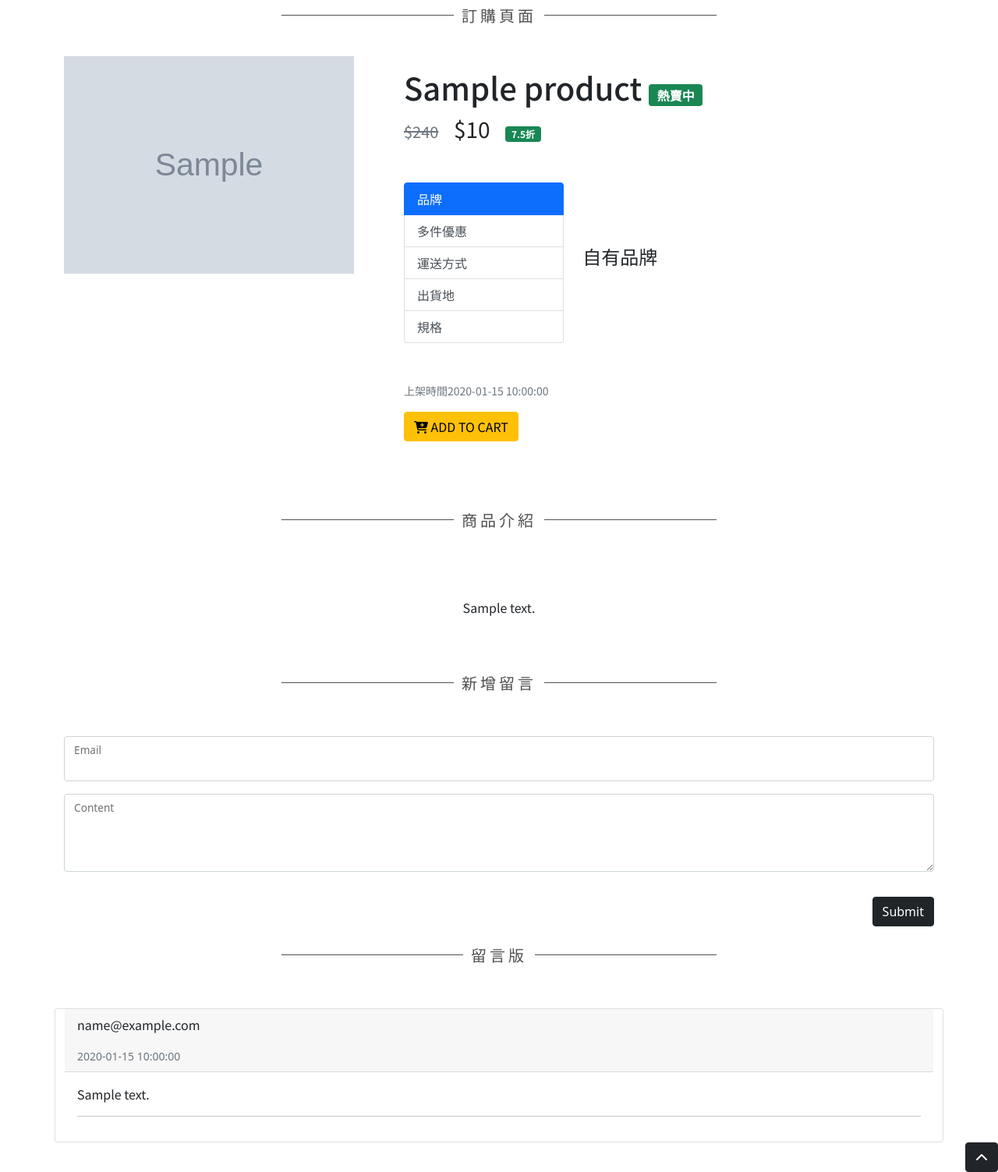
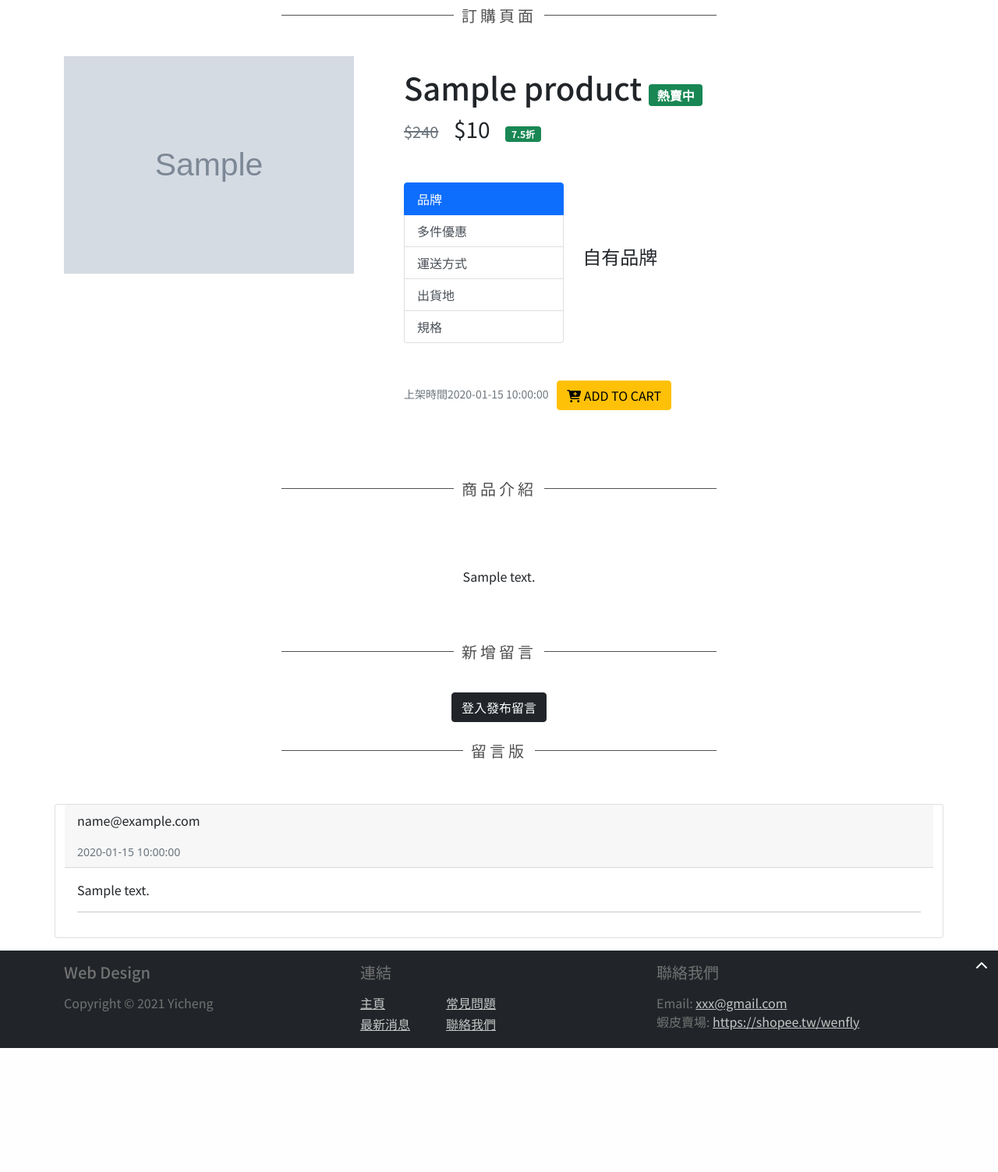
Before and after one commit to Yicheng-1218/Flask, a Python web app: template templates/product/show.html in a window 1280 px wide. Shown: the part 105-1608 px from the top of the page at 78% size. After the commit the page ends 1449 px from the top, so only its background shows below. Run offline with Jinja, Linux system fonts and the light colour scheme; the template is opened without the code that fills it: most values are stand-ins (such as "Sample title", 1, 10 or a date in 2020); grey boxes marked "Sample" are stand-in pictures; form fields are guessed from the names that the template uses; some libraries are stand-ins or nearby versions.

Commit message:
改善留言系統，刪除留言表單

```diff
--- a/static/css/style.css
+++ b/static/css/style.css
@@ -6,6 +6,39 @@ img{
 }
 nav li a{
     font-weight: 300;
+}
+.footer{
+    color: #727272;
+}
+.footer h4{
+	font-size: 20px;
+    margin-bottom: 15px;
+
+}
+.footer ul{
+	list-style: none;
+    padding: 0;
+}
+.footer ul a{
+	color: #c7c7c7;
+}
+.footer a{
+	color:#c7c7c7;
+}
+.footer a:hover{
+	color:#c7c7c7;
+}
+.footer ul a:hover{
+	color: #707070;
+	text-decoration: none;
+	opacity: 0.8;
+}
+.footer ul li{
+	margin-bottom: 2px;
+}
+.footer ul{
+	float: left;
+    margin-right: 46px;
 }
 .gotop{
     float: right;
@@ -48,7 +81,7 @@ nav li a{
     box-shadow: 0 0 8px 0 rgba(0, 0, 0, 0.35);
 }
 #description{
-    min-height: 20vh;
+    min-height: 30vh;
 }
 @media (min-width: 992px){
     .col-md-3 {
--- a/templates/product/create.html
+++ b/templates/product/create.html
@@ -14,7 +14,6 @@
                 <h4 class="m-0">建立商品</h4>
             </div>
             <div class="card-body">
-                <!-- TODO: 顯示表單並使用Bootstrap 4 表單元件  https://getbootstrap.com/docs/4.4/components/forms/-->
                 <form method="POST">
                     {{ form.hidden_tag() }}
                     <div class="form-group">
@@ -31,7 +30,7 @@
                     </div>
                     <div class="form-group">
                         {{ form.price.label }}
-                        {{ form.price(class='form-control', type='number', min=0, max=1000000) }}
+                        {{ form.price(class='form-control', type='number', min=1, max=1000000) }}
                     </div>
                     <div class="form-group">
                         {{ form.description.label }}
--- a/templates/product/create_finished.html
+++ b/templates/product/create_finished.html
@@ -10,7 +10,6 @@
         <h2>你已成功建立了
             <span class="text-primary"> {{ new_product.title }} </span>
         </h2>
-        <!-- TODO: 顯示剛才被成功產生的產品資訊 -->
         <table class="table table-bordered">
             <thead>
                 <tr>
--- a/templates/product/edit.html
+++ b/templates/product/edit.html
@@ -14,7 +14,6 @@
                 <h4 class="m-0">更新商品</h4>
             </div>
             <div class="card-body">
-                <!-- TODO: 顯示更新表單 並使用Bootstrap 4 表單元件 https://getbootstrap.com/docs/4.4/components/forms/-->
                 <form method="POST">
                     {{ form.hidden_tag() }}
                     <div class="form-group">
@@ -31,7 +30,7 @@
                     </div>
                     <div class="form-group">
                         {{ form.price.label }}
-                        {{ form.price(class='form-control', type='number', min=0, max=1000000) }}
+                        {{ form.price(class='form-control', type='number', min=1, max=1000000) }}
                     </div>
                     <div class="form-group">
                         {{ form.description.label }}
--- a/templates/product/show.html
+++ b/templates/product/show.html
@@ -98,11 +98,17 @@
                                         </div>
                                     </div>
                                 </div>
-                                <p class="card-text"><small class="text-muted">上架時間{{product.created_at}}</small></p>
+                                <p class="card-text">
+                                    <small class="text-muted">上架時間{{product.created_at}}</small>
+                                    &nbsp;
+                                    <a href="#" class="btn btn-{{bg}} {{disable}}">
+                                        <i class="fas fa-cart-plus"></i>
+                                        ADD TO CART
+                                    </a>
+                                </p>
 
 
-                                <a href="#" class="btn btn-{{bg}} {{disable}}"><i class="fas fa-cart-plus"></i> ADD TO
-                                    CART</a>
+
                             </div>
                         </div>
                     </div>
@@ -141,12 +147,15 @@
             </div>
         </div>
         <div class="row">
+            {% if auth_state.is_login%}
             <form method="post">
                 <div class="col-md-12">
                     <div class="form-group my-3">
                         <div class="form-floating">
-                            {{created_comment_form.email(class='form-control',id="floatingTextarea1",type='email')}}
-                            {{created_comment_form.email.label(for="floatingTextarea1")}}
+                            <p class="form-control" id='email'>
+                                {{auth_state.user.email}}
+                            </p>
+                            <label for="email">EMAIL</label>
                         </div>
                     </div>
                     <div class="form-group my-3">
@@ -162,6 +171,18 @@
                     {{created_comment_form.hidden_tag()}}
                 </div>
             </form>
+            {%else%}
+            <div class="container">
+                <div class="row text-center">
+                    <div class="col-4 offset-4">
+                        <a class="btn btn-dark mb-3" data-bs-toggle="modal" data-bs-target="#loginModal" href="#">
+                            登入發布留言
+                        </a>
+                    </div>
+                </div>
+            </div>
+
+            {%endif%}
         </div>
     </div>
 </section>
@@ -176,7 +197,7 @@
         </div>
         <div class="row">
             {%for comment in comment_list%}
-            <div class="card mt-3">
+            <div class="card my-3">
                 <div class="card-header">
                     <p>{{comment.email}}</p>
                     <small class="text-muted">{{comment.created_at}}</small>
@@ -185,16 +206,22 @@
                     <p> {{comment.content}}</p>
                     <hr>
                     <!-- 修改留言的表單 -->
+                    {%if comment.email==auth_state.user.email%}
                     <form method="post">
-                        {{comment.form.hidden_tag()}}
+                        {{comment.update_form.hidden_tag()}}
                         <div class="form-group">
-                            {{comment.form.content.label}}
-                            {{comment.form.content(class='form-control')}}
+                            {{comment.update_form.content.label}}
+                            {{comment.update_form.content(class='form-control')}}
                         </div>
                         <div class="form-group">
-                            {{comment.form.submit(class='btn btn-dark float-end my-3')}}
+                            {{comment.update_form.submit(class='btn btn-dark float-end my-3',type='submit')}}
                         </div>
                     </form>
+                    <form method="post">
+                        {{comment.del_form.hidden_tag()}}
+                        {{comment.del_form.submit(class='btn btn-danger my-3')}}
+                    </form>
+                    {%endif%}
                 </div>
             </div>
             {%endfor%}
--- a/templates/shared/layout.html
+++ b/templates/shared/layout.html
@@ -84,6 +84,45 @@
     {% endblock %}
     <!-- body block end -->
     <a class="gotop btn btn-dark" href="#header"><i class="fas fa-chevron-up"></i></a>
+
+
+
+    <!-- TODO: 連接頁 -->
+    <!-- footer -->
+    <section class="footer bg-dark pt-3">
+        <div class="container">
+            <div class="row text-left">
+                <div class="col-sm-4">
+                    <h4>Web Design</h4>
+                    <p>Copyright © 2021 Yicheng</p>
+                </div>
+                <div class='col-sm-4'>
+                    <h4>連結</h4>
+                    <ul>
+                        <li><a href='/'>主頁</a></li>
+                        <li><a href='#'>最新消息</a></li>
+                    </ul>
+                    <ul>
+                        <li><a href='#'>常見問題</a></li>
+                        <li><a href='#'>聯絡我們</a></li>
+                    </ul>
+                </div>
+                <div class="col-sm-4 ">
+                    <h4>聯絡我們</h4>
+                    <p> Email: <a href='mailto:xxx@gmail.com'>xxx@gmail.com</a><br>
+                        蝦皮賣場:
+                        <a href="https://shopee.tw/wenfly">
+                            https://shopee.tw/wenfly
+                        </a>
+                    </p>
+                </div>
+            </div>
+        </div>
+
+
+    </section>
+
+
     <!-- jquery.js -->
     <script src="https://cdnjs.cloudflare.com/ajax/libs/jquery/3.4.1/jquery.min.js"></script>
     <!-- popper.js -->
```
Also changed, not shown: app.py (+20 -7 lines), forms.py (+9 -3 lines), templates/index.html (+15 -0 lines).
